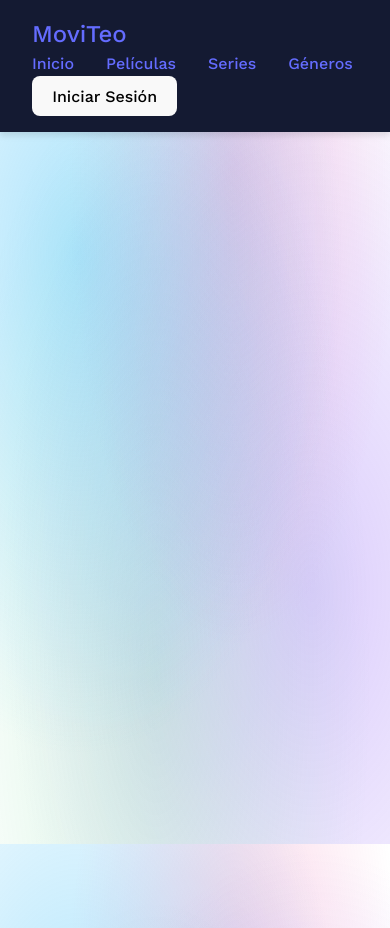
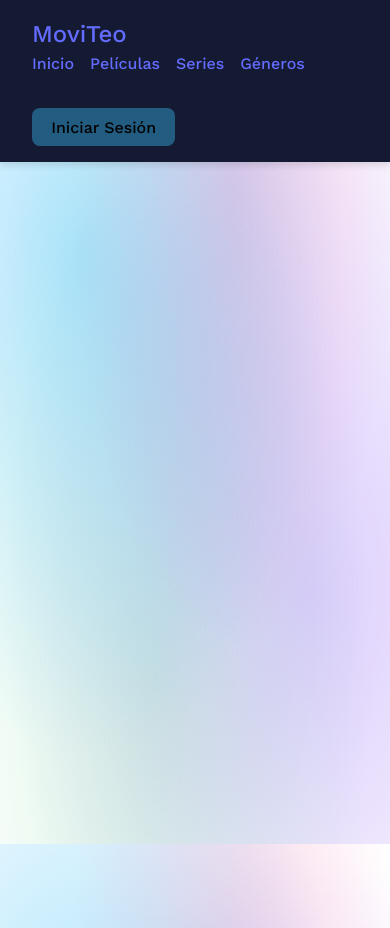
Before and after one commit to EdiTeo/proyectMovie, a React (Vite) app: page / in a window 390 px wide. Built offline with nearby package versions, Linux system fonts and the light colour scheme.

Commit message:
feat(style): agregar estilos responsivos para navegación

```diff
--- a/src/style/Menu.css
+++ b/src/style/Menu.css
@@ -11,7 +11,6 @@
   width: 100%;
   z-index: 1000;
   box-shadow: 0 4px 6px rgba(0, 0, 0, 0.1);
-  flex-wrap: wrap;
   box-sizing: border-box;
 }
 .contenido-nav{
@@ -20,8 +19,6 @@
     margin: 0;
     display: flex;
     gap: 2rem;/*1rem=16px */
-    flex-wrap: wrap;
-    max-width: 100%;
 }
 .logo .titulo-principal {
   font-size: 1.5rem;
@@ -30,8 +27,43 @@
 .titulo-principal{
     cursor: pointer;
 }
+.iniciar-sesion{
+  border: none;
+  background-color: rgba(56, 189, 248, 0.4);
+}
+.iniciar-sesion:hover{
+  transform: scale(1.3);
+  background-color: #9ba1fb;
+}
 .lista:hover{
     transform: scale(150%);
     color:blueviolet;
     cursor: pointer;
 }
+.direccion-lista{
+  display: flex;
+  align-items: center;
+  gap:2rem;
+}
+
+@media (max-width:500px) {
+  .direccion-lista{
+    flex-direction: column;
+    align-items: flex-start;
+  }
+  .contenido-nav{
+    flex-wrap: wrap;
+    gap: 1rem;
+  }
+  .iniciarsesion{
+    width: 100%;
+    display: flex;
+    justify-content: flex-start;
+  }
+  .iniciar-sesion{
+    width: auto;
+  }
+  .nav-principal{
+    flex-wrap: wrap;
+  }
+}
```
